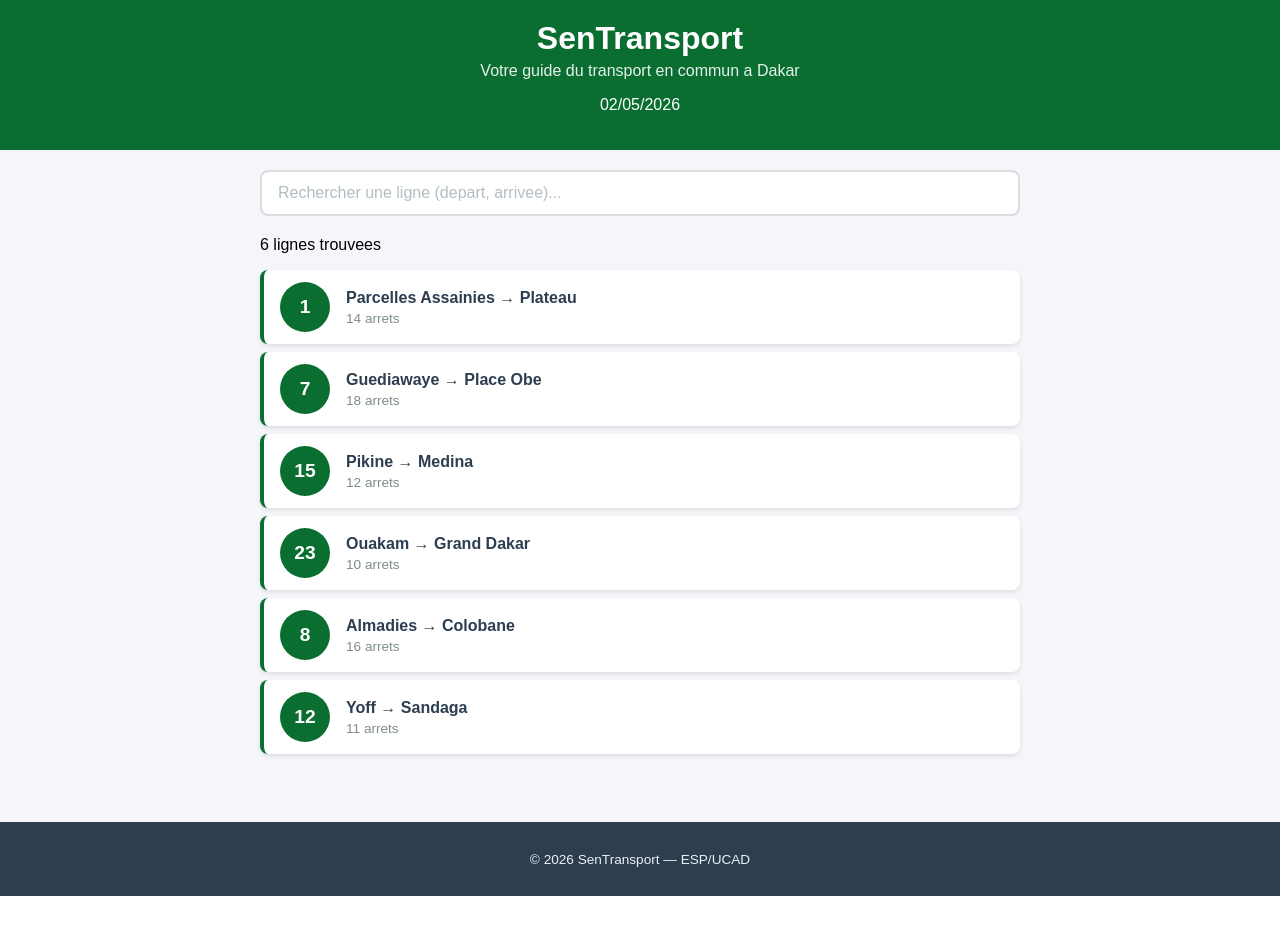
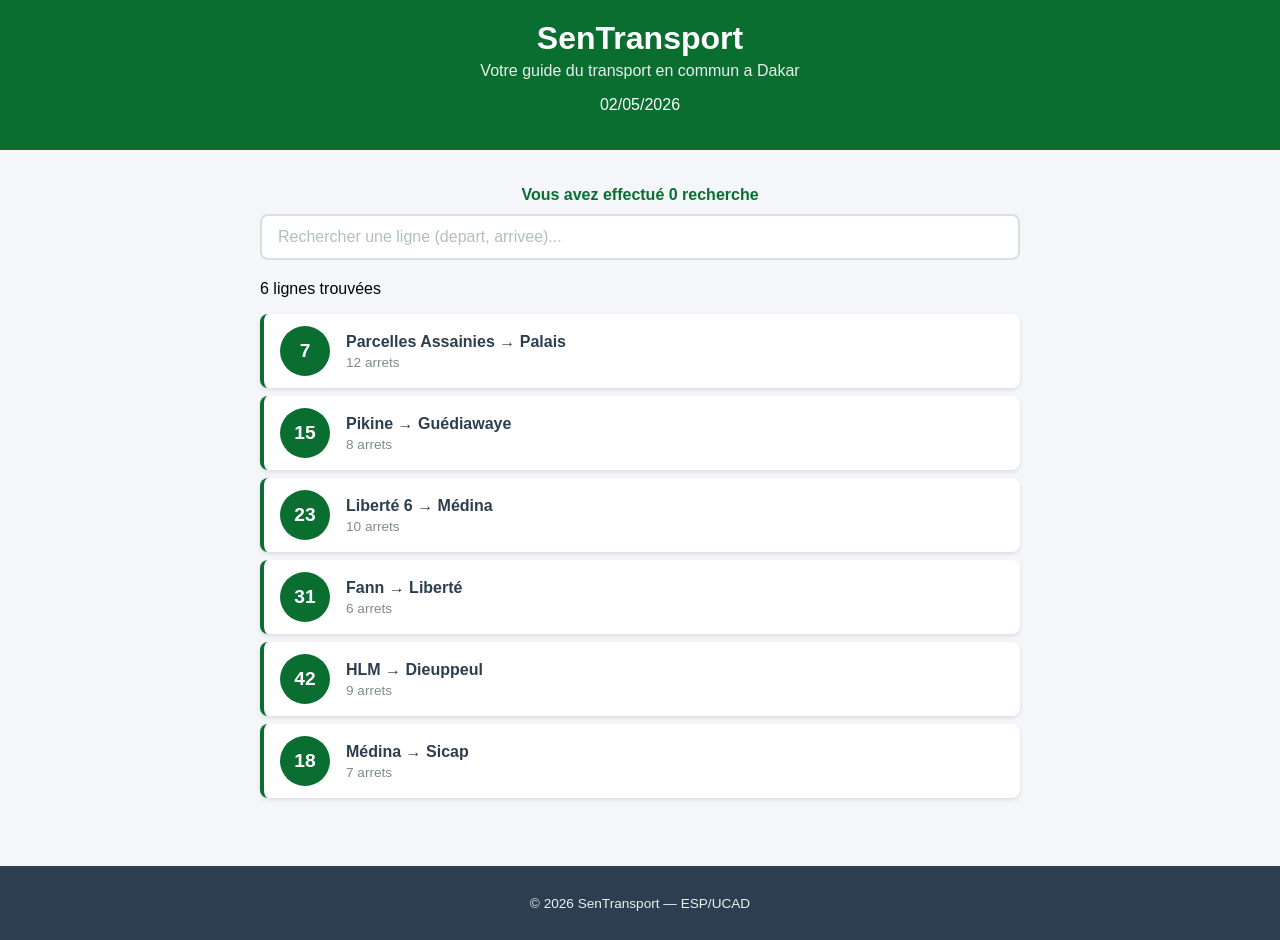
Before and after one commit to emmanuelndione/sentransport, a React (Create React App) app: page / in a window 1280 px wide. Before the commit the page ends 896 px from the top, so only its background shows below. Built offline with nearby package versions, Linux system fonts and the light colour scheme.

Commit message:
Lab 3: exercices - bouton effacer, aucune ligne trouvee, compteur de recherches

```diff
--- a/src/App.css
+++ b/src/App.css
@@ -36,3 +36,16 @@
     margin-right: 12px;
   }
 }
+.aucun-resultat {
+  text-align: center;
+  color: #7f8c8d;
+  padding: 40px;
+  font-size: 1.1rem;
+}
+
+.compteur-recherches {
+  text-align: center;
+  color: #0a6e31;
+  font-weight: bold;
+  margin-bottom: 10px;
+}
--- a/src/App.js
+++ b/src/App.js
@@ -9,34 +9,57 @@ import Footer from './Footer';
 function App() {
   const [recherche, setRecherche] = useState("");
   const [ligneSelectionnee, setLigneSelectionnee] = useState(null);
+  const [compteur, setCompteur] = useState(0);
 
   const lignes = [
-    { id: 1, numero: "1", depart: "Parcelles Assainies",
-      arrivee: "Plateau", arrets: 14,
-      listeArrets: ["Parcelles U14", "Parcelles U10",
-        "Camberene", "Patte d'Oie", "Grand Dakar",
-        "Colobane", "Ponty", "Plateau"] },
-    { id: 2, numero: "7", depart: "Guediawaye",
-      arrivee: "Place Obe", arrets: 18,
-      listeArrets: ["Guediawaye", "Pikine", "Thiaroye",
-        "Keur Massar", "Grand Yoff", "Parcelles",
-        "Liberte 6", "Place Obe"] },
-    { id: 3, numero: "15", depart: "Pikine",
-      arrivee: "Medina", arrets: 12,
-      listeArrets: ["Pikine Centre", "Thiaroye Gare",
-        "Hann", "Colobane", "Fass", "Medina"] },
-    { id: 4, numero: "23", depart: "Ouakam",
-      arrivee: "Grand Dakar", arrets: 10,
-      listeArrets: ["Ouakam Village", "Mermoz", "Fann",
-        "Point E", "Liberte 5", "Grand Dakar"] },
-    { id: 5, numero: "8", depart: "Almadies",
-      arrivee: "Colobane", arrets: 16,
-      listeArrets: ["Almadies", "Ngor", "Yoff",
-        "Ouest Foire", "Liberte 6", "Colobane"] },
-    { id: 6, numero: "12", depart: "Yoff",
-      arrivee: "Sandaga", arrets: 11,
-      listeArrets: ["Yoff Village", "Aeroport LSS",
-        "Parcelles U17", "Grand Yoff", "HLM", "Sandaga"] },
+    {
+      id: 1,
+      numero: "7",
+      depart: "Parcelles Assainies",
+      arrivee: "Palais",
+      arrets: 12,
+      listeArrets: ["Parcelles Assainies", "Cambérène", "Yakhass", "Castors", "Patte d'Oie", "Grand Théâtre", "Palais"]
+    },
+    {
+      id: 2,
+      numero: "15",
+      depart: "Pikine",
+      arrivee: "Guédiawaye",
+      arrets: 8,
+      listeArrets: ["Pikine", "Djiddah Thiaroye", "Thiaroye", "Tivaouane", "Guédiawaye"]
+    },
+    {
+      id: 3,
+      numero: "23",
+      depart: "Liberté 6",
+      arrivee: "Médina",
+      arrets: 10,
+      listeArrets: ["Liberté 6", "Fann", "Mermoz", "Point E", "Médina"]
+    },
+    {
+      id: 4,
+      numero: "31",
+      depart: "Fann",
+      arrivee: "Liberté",
+      arrets: 6,
+      listeArrets: ["Fann", "Hann", "Liberté"]
+    },
+    {
+      id: 5,
+      numero: "42",
+      depart: "HLM",
+      arrivee: "Dieuppeul",
+      arrets: 9,
+      listeArrets: ["HLM", "Grand Yoff", "Dieuppeul"]
+    },
+    {
+      id: 6,
+      numero: "18",
+      depart: "Médina",
+      arrivee: "Sicap",
+      arrets: 7,
+      listeArrets: ["Médina", "Colobane", "Sicap"]
+    }
   ];
 
   const lignesFiltrees = lignes.filter(l =>
@@ -57,11 +80,24 @@ function App() {
     <div className="App">
       <Header />
       <main className="contenu">
-        <Recherche valeur={recherche} onChange={setRecherche} />
+        <p className="compteur-recherches">
+          Vous avez effectué {compteur} recherche{compteur > 1 ? 's' : ''}
+        </p>
+        <Recherche
+          valeur={recherche}
+          onChange={(val) => {
+            setRecherche(val);
+            if (val !== "") setCompteur(c => c + 1);
+          }}
+        />
         <p className="resultat-recherche">
-          {lignesFiltrees.length} ligne{lignesFiltrees.length > 1 ? 's' : ''} trouvee{lignesFiltrees.length > 1 ? 's' : ''}
+          {lignesFiltrees.length} ligne{lignesFiltrees.length > 1 ? 's' : ''} trouvée{lignesFiltrees.length > 1 ? 's' : ''}
         </p>
-        {lignesFiltrees.map(ligne => (
+
+        {lignesFiltrees.length === 0 ? (
+          <p className="aucun-resultat">Aucune ligne trouvée</p>
+        ) : (
+          lignesFiltrees.map(ligne => (
             <LigneBus
               key={ligne.id}
               numero={ligne.numero}
@@ -71,7 +107,9 @@ function App() {
               estSelectionnee={ligneSelectionnee && ligneSelectionnee.id === ligne.id}
               onClick={() => handleClickLigne(ligne)}
             />
-        ))}
+          ))
+        )}
+
         {ligneSelectionnee && <DetailLigne ligne={ligneSelectionnee} />}
       </main>
       <Footer />
--- a/src/Recherche.css
+++ b/src/Recherche.css
@@ -20,3 +20,41 @@
 .recherche-input::placeholder {
   color: #b2bec3;
 }
+.recherche {
+  margin-bottom: 20px;
+  display: flex;
+  gap: 8px;
+}
+
+.recherche-input {
+  flex: 1;
+  padding: 12px 16px;
+  font-size: 1rem;
+  border: 2px solid #dcdde1;
+  border-radius: 8px;
+  outline: none;
+  transition: border-color 0.2s;
+}
+
+.recherche-input:focus {
+  border-color: #0a6e31;
+}
+
+.recherche-input::placeholder {
+  color: #b2bec3;
+}
+
+.recherche-effacer {
+  padding: 12px 16px;
+  font-size: 1rem;
+  background-color: #e74c3c;
+  color: white;
+  border: none;
+  border-radius: 8px;
+  cursor: pointer;
+  transition: background-color 0.2s;
+}
+
+.recherche-effacer:hover {
+  background-color: #c0392b;
+}
--- a/src/Recherche.js
+++ b/src/Recherche.js
@@ -10,6 +10,14 @@ function Recherche({ valeur, onChange }) {
         value={valeur}
         onChange={e => onChange(e.target.value)}
       />
+      {valeur && (
+        <button
+          className="recherche-effacer"
+          onClick={() => onChange("")}
+        >
+          Effacer
+        </button>
+      )}
     </div>
   );
 }
```
Lines whose indentation alone changed are shown as unchanged.
